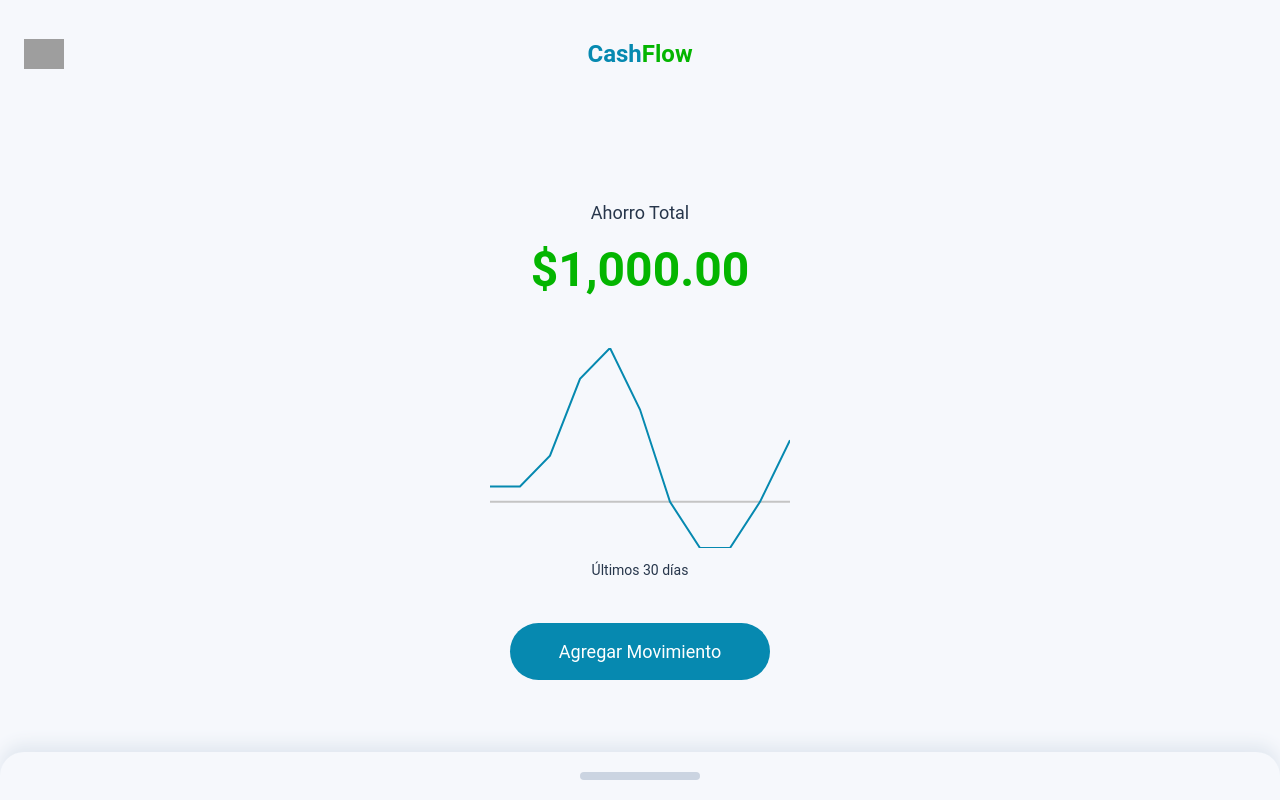
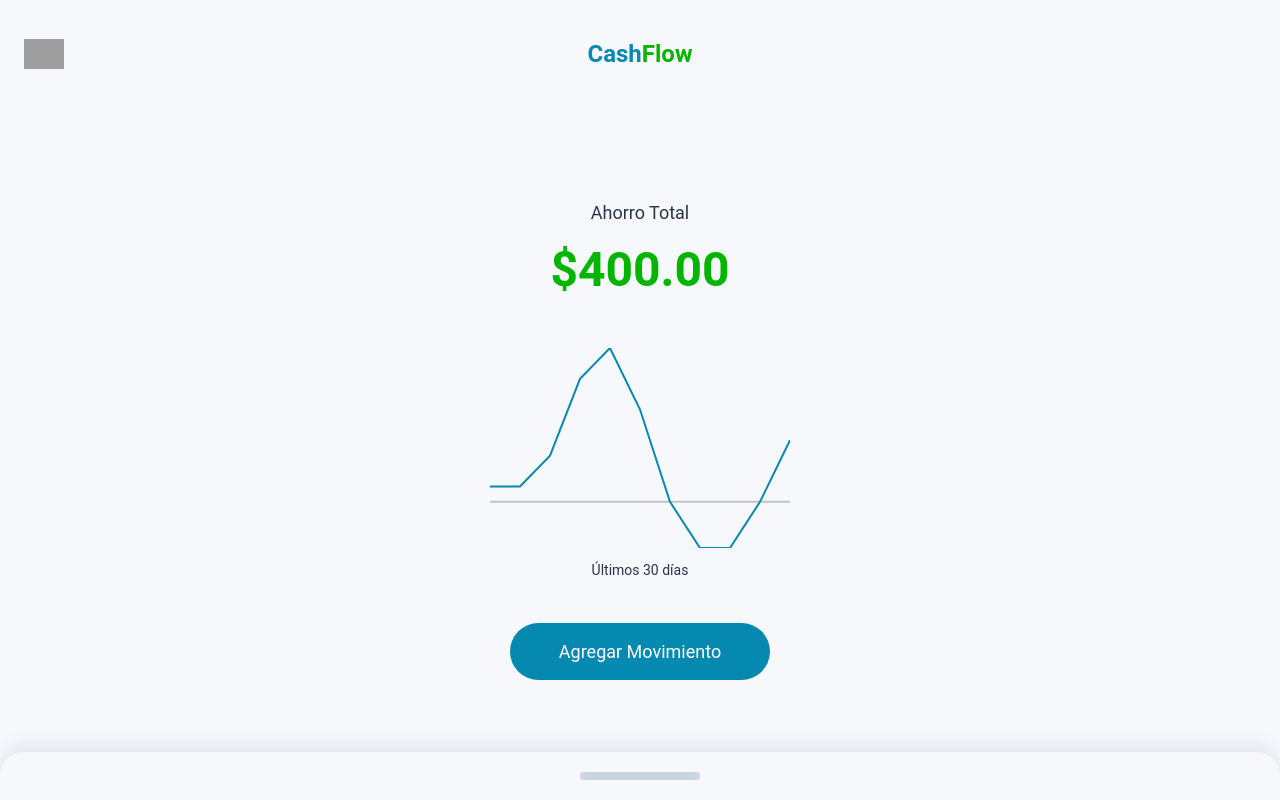
Before and after one commit to cerm88/personal-cash-flow, a Vue app: page / in a window 1280 px wide. Built offline with nearby package versions, Linux system fonts and the light colour scheme; grey boxes are pictures that could not be loaded.

Commit message:
feat: mostrando fecha de montos de ahorro de los movimiento en el gráfico

```diff
--- a/src/components/AddMovement.vue
+++ b/src/components/AddMovement.vue
@@ -69,6 +69,15 @@ const submit = () => {
         amount: movementType.value === 'Ingreso' ? amount.value : -amount.value,
         date: new Date(),
     });
+
+    // <!-- Todo: Actualizar base de datos mediante una API -->
+
+    // Reiniciando campos
+    title.value = '';
+    description.value = '';
+    amount.value = 0;
+    movementType.value = 'Ingreso';
+
     // Cerrar formulario y ventana modal
     showModal.value = false;
 };
--- a/src/components/GraphicMovements.vue
+++ b/src/components/GraphicMovements.vue
@@ -18,7 +18,7 @@
 </template>
 
 <script setup>
-import { toRefs, computed, ref } from 'vue';
+import { toRefs, computed, ref, watch } from 'vue';
 
 const props = defineProps({
     amounts: {
@@ -40,7 +40,7 @@ const amountToPx = (amount) => {
 const points = computed(() => {
     const total = amounts.value.length;
     const difX = 300 / total;
-    const x0 = amountToPx(amounts.value[0]);
+    const x0 = total ? amountToPx(amounts.value[0]) : 0;
 
     return amounts.value.reduce((preAmount, curAmount, i) => {
         const x = difX * (i + 1);
@@ -59,6 +59,16 @@ const pointer = ref(0);
 // Emitir evento al seleccionar un poits en el gráfico
 const emits = defineEmits(['select']);
 
+// Observador para obtener el índice del movimiento
+watch(pointer, (value) => {
+    const total = amounts.value.length;
+    const index = Math.ceil((value * total) / 300) - 1;
+
+    if (index < 0 || index >= total) return;
+
+    emits('select', amounts.value[index], index);
+});
+
 const tap = (e) => {
     const { target, touches } = e;
     showPoiter.value = true;
@@ -67,8 +77,6 @@ const tap = (e) => {
     const elementX = target.getBoundingClientRect().x;
     const touchX = touches[0].clientX;
     pointer.value = ((touchX - elementX) * 300) / elementWidth;
-    // <!-- Todo: propagar el monto al componente padre  -->
-    emits('select');
 };
 
 const untap = () => {
--- a/src/components/HomePage.vue
+++ b/src/components/HomePage.vue
@@ -9,11 +9,11 @@
             <ResumeContent
                 :total-label="'Ahorro Total'"
                 :date-label="dateLabel"
-                :total-amount="1000"
+                :total-amount="totalAmount"
                 :date-amount="dateAmount"
             >
                 <template #graphic>
-                    <GraphicMovements :amounts="amounts" />
+                    <GraphicMovements :amounts="amounts" @select="select" />
                 </template>
                 <template #action>
                     <AddMovement @create="create" />
@@ -131,6 +131,13 @@ const amounts = computed(() => {
         });
 });
 
+// Obteniendo el monto total
+const totalAmount = computed(() =>
+    movements.value
+        .map((movement) => movement.amount)
+        .reduce((accAmount, amount) => accAmount + amount, 0),
+);
+
 // Crear un movimiento
 const create = (movement) => {
     const nextId = Math.max(...movements.value.map((movement) => movement.id)) + 1;
@@ -145,6 +152,20 @@ const create = (movement) => {
 const remove = (id) => {
     movements.value = movements.value.filter((movement) => movement.id !== id);
 };
+
+// Al seleccionar un movimiento
+const select = (selectedAmount, index) => {
+    // Monto en la fecha seleccionada
+    dateAmount.value = selectedAmount;
+
+    // Label en la fecha seleccionada
+    const dateString = movements.value[index].date.toLocaleString('en-GB', {
+        day: '2-digit',
+        month: '2-digit',
+        year: 'numeric',
+    });
+    dateLabel.value = `Ahorro hasta el ${dateString}`;
+};
 </script>
 
 <style lang="scss" scoped></style>
--- a/src/components/ResumeContent.vue
+++ b/src/components/ResumeContent.vue
@@ -2,7 +2,9 @@
     <main class="main-resumen">
         <!-- Titulo y monto -->
         <p>{{ labelVisual }}</p>
-        <h1>{{ amountCurrency }}</h1>
+        <h1 :class="{ 'curr-negative': isNegative, 'curr-positive': !isNegative }">
+            {{ amountCurrency }}
+        </h1>
         <!-- Gráfico -->
         <div class="graphic">
             <slot name="graphic"></slot>
@@ -38,6 +40,8 @@ const amountVisual = computed(() =>
 const amountCurrency = computed(() => currencyFormatter.format(amountVisual.value));
 
 const labelVisual = computed(() => (dateLabel.value !== null ? dateLabel.value : totalLabel.value));
+
+const isNegative = computed(() => totalAmount.value < 0);
 </script>
 
 <style lang="scss" scoped></style>
--- a/src/sass/source/components/_resume-content.scss
+++ b/src/sass/source/components/_resume-content.scss
@@ -10,7 +10,6 @@
 
     h1 {
         font-size: rem(48px);
-        color: colors.$secondary-main;
         margin-bottom: rem(42px);
     }
 
```
